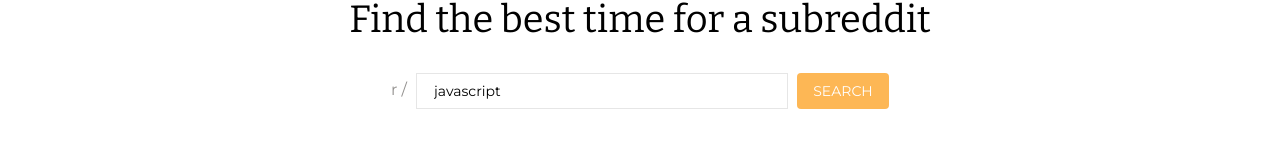
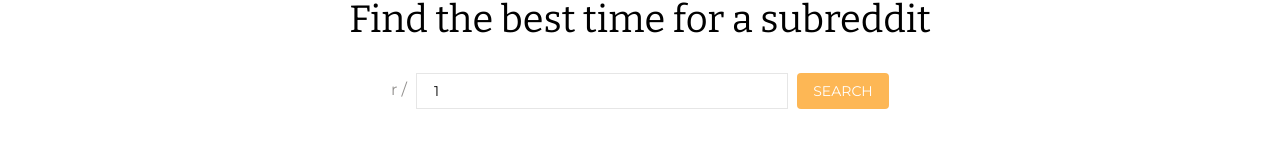
Before and after one commit to ooloo-io/reddit-timer-estuelke, a React (Create React App) app: page /search/1 in a window 1280 px wide. Shown: the part 128-291 px from the top of the page. Built offline with nearby package versions, Linux system fonts and the light colour scheme.

Commit message:
Updated form with onSubmit and onChange logic, including redirect when new subreddit is submitted

```diff
--- a/src/components/SubredditForm.js
+++ b/src/components/SubredditForm.js
@@ -36,12 +36,18 @@ const SearchInput = styled.input`
   border: 1px solid ${({ theme }) => theme.color.searchBoxBorder};
 `;
 
-const SubredditForm = ({ subreddit }) => (
+const SubredditForm = ({ subreddit, handleSubmit, handleChange }) => (
   <FormWrapper>
     <h1>Find the best time for a subreddit</h1>
-    <Form method="POST">
+    <Form onSubmit={handleSubmit}>
       <div>r /</div>
-      <SearchInput type="text" id="subreddit" name="subreddit" value={subreddit} />
+      <SearchInput
+        type="text"
+        id="subreddit"
+        name="subreddit"
+        defaultValue={subreddit}
+        onChange={handleChange}
+      />
       <Button type="submit">Search</Button>
     </Form>
   </FormWrapper>
@@ -49,6 +55,8 @@ const SubredditForm = ({ subreddit }) => (
 
 SubredditForm.propTypes = {
   subreddit: PropTypes.string,
+  handleSubmit: PropTypes.func.isRequired,
+  handleChange: PropTypes.func.isRequired,
 };
 
 SubredditForm.defaultProps = {
--- a/src/pages/Search.js
+++ b/src/pages/Search.js
@@ -1,17 +1,40 @@
-import React from 'react';
-import { useParams } from 'react-router-dom';
-import defaultSubreddit from '../helpers/constants';
+import React, { useState } from 'react';
+import { Redirect, useParams } from 'react-router-dom';
 import SubredditForm from '../components/SubredditForm';
 
 
 const Search = () => {
-  const { subreddit = defaultSubreddit } = useParams();
-  return (
+  const { subredditQuery } = useParams();
+  const [subreddit, setSubreddit] = useState(subredditQuery);
+  const [redirect, setRedirect] = useState(null);
+
+  const handleSubmit = (evt) => {
+    setRedirect(`/search/${subreddit}`);
+    evt.preventDefault();
+  };
+
+  const handleChange = (evt) => setSubreddit(evt.target.value);
+
+  const searchPage = (
     <main>
-      <SubredditForm subreddit={subreddit} />
+      <SubredditForm
+        subreddit={subreddit}
+        handleSubmit={handleSubmit}
+        handleChange={handleChange}
+      />
     </main>
   );
+
+  if (redirect) {
+    return (
+      <>
+        <Redirect to={redirect} />
+        {searchPage}
+      </>
+    );
+  }
+
+  return searchPage;
 };
 
-
 export default Search;
```
